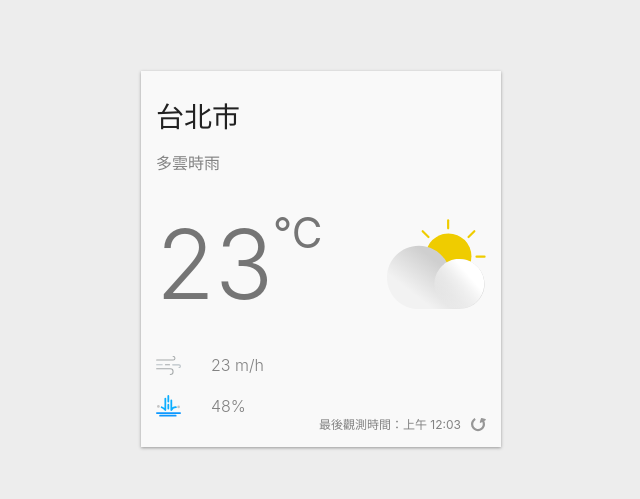
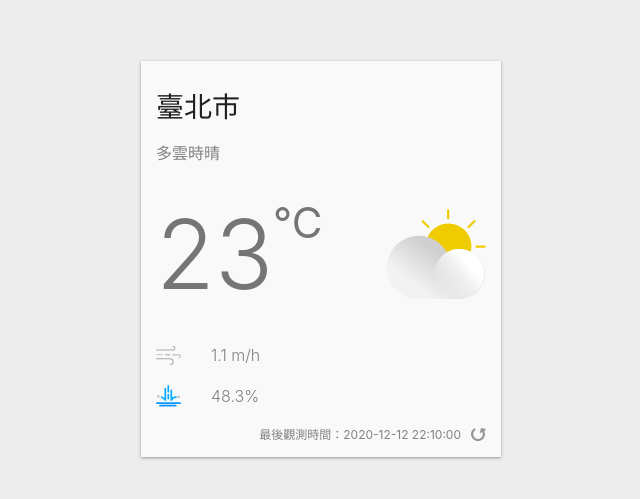
Before and after one commit to ChihYang41/realtime-weather-app, a React (Create React App) app: page / in a window 1280 px wide. Shown: the part 141-640 px from the top of the page, without its empty margins (319-959 px from the left). Built offline with nearby package versions, Linux system fonts and the light colour scheme.

Commit message:
Change hard code to state & Add dayjs

```diff
--- a/src/App.tsx
+++ b/src/App.tsx
@@ -1,6 +1,7 @@
 import React, { useState } from 'react'
 import styled from '@emotion/styled'
 import { ThemeProvider } from '@emotion/react'
+import dayjs from 'dayjs'
 import { ReactComponent as DayCloudyIcon } from './images/day-cloudy.svg'
 import { ReactComponent as AirFlowIcon } from './images/airFlow.svg'
 import { ReactComponent as RainIcon } from './images/rain.svg'
@@ -83,6 +84,7 @@ const Rain = styled.div`
   font-size: 16x;
   font-weight: 300;
   color: ${({ theme }) => theme.textColor};
+  margin-bottom: 20px;
 
   svg {
     width: 25px;
@@ -115,29 +117,38 @@ const DayCloudy = styled(DayCloudyIcon)`
 function App() {
   const [currentTheme, setCurrentTheme] = useState<TThemeMode>('light')
 
+  const [currentWeather, setCurrentWeather] = useState({
+    locationName: '臺北市',
+    description: '多雲時晴',
+    windSpeed: 1.1,
+    temperature: 22.9,
+    rainPossibility: 48.3,
+    observationTime: '2020-12-12 22:10:00',
+  })
+  console.log(dayjs(currentWeather.observationTime))
   return (
     <ThemeProvider theme={theme[currentTheme]}>
       <Container>
         <WeatherCard>
-          <Location>台北市</Location>
-          <Description>多雲時雨</Description>
+          <Location>{currentWeather.locationName}</Location>
+          <Description>{currentWeather.description}</Description>
           <CurrentWeather>
             <Temperature>
-              23 <Celsius>°C</Celsius>
+              {Math.round(currentWeather.temperature)} <Celsius>°C</Celsius>
             </Temperature>
             <DayCloudy />
           </CurrentWeather>
           <AirFlow>
             <AirFlowIcon />
-            23 m/h
+            {currentWeather.windSpeed} m/h
           </AirFlow>
           <Rain>
             <RainIcon />
-            48%
+            {currentWeather.rainPossibility}%
           </Rain>
           <Refresh>
-            最後觀測時間：上午 12:03
-            <RefreshIcon />
+            最後觀測時間：
+            {dayjs().format(currentWeather.observationTime)} <RefreshIcon />
           </Refresh>
         </WeatherCard>
       </Container>
```
